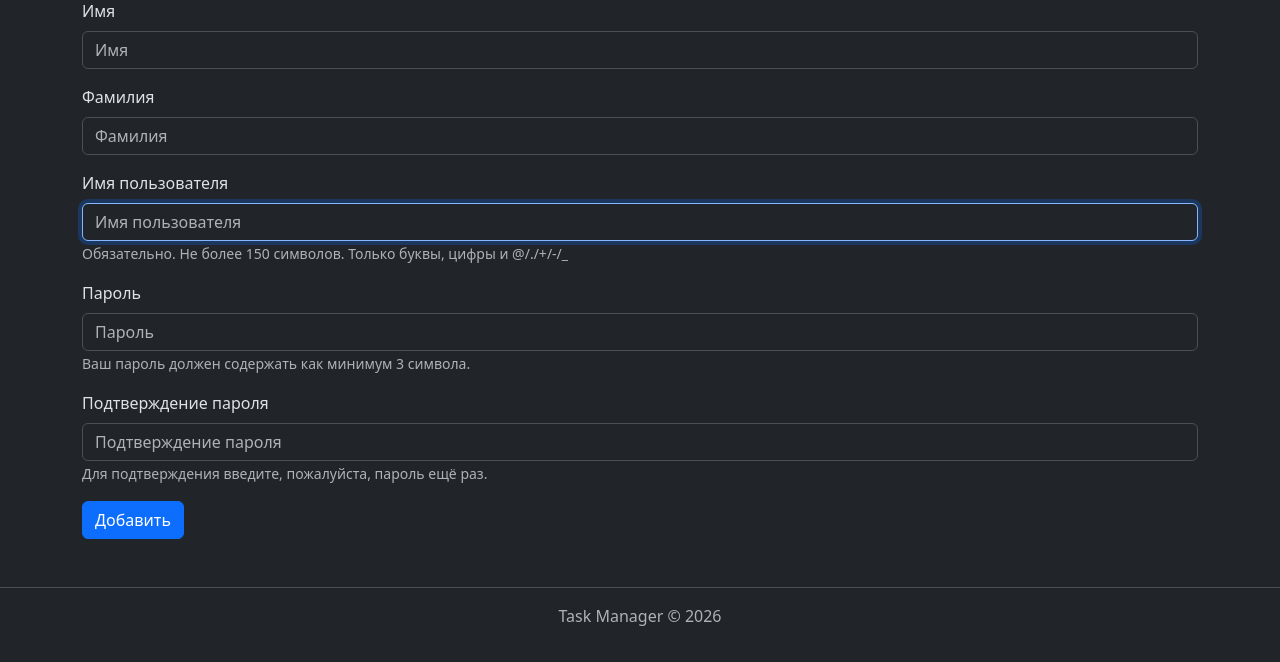
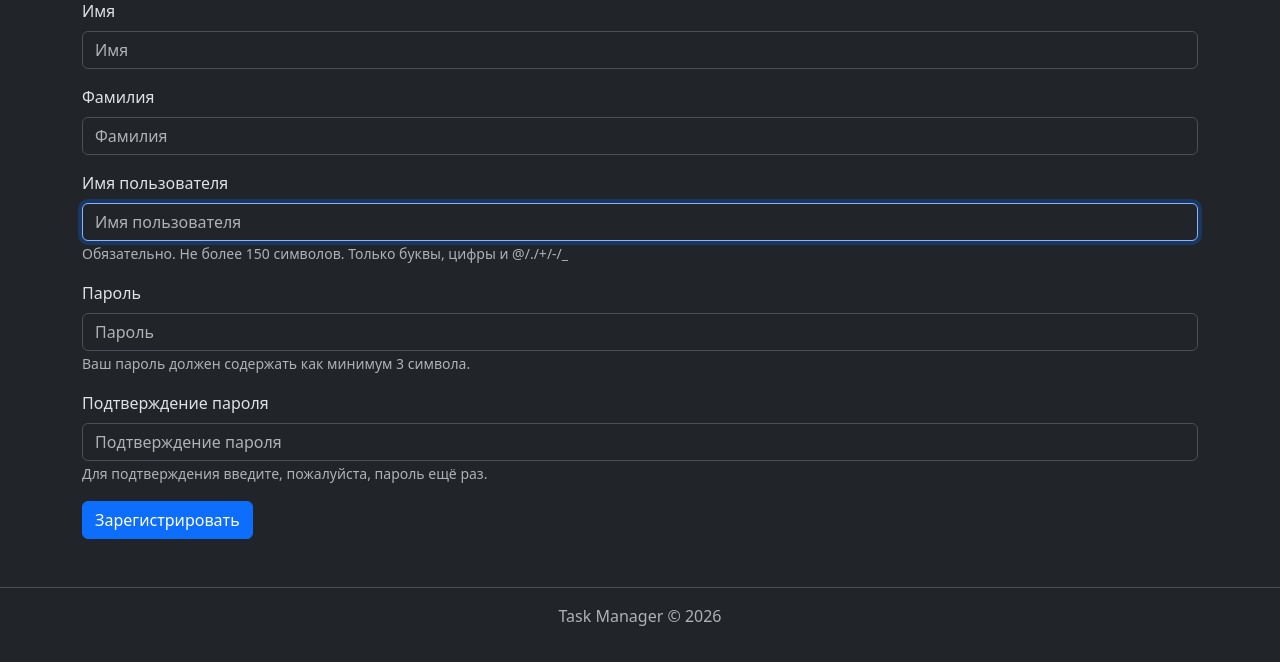
Before and after one commit to UselessHumster/python-project-52, a Django app: page /users/create/ in a window 1280 px wide. Shown: the part 138-800 px from the top of the page. Run offline with Django 5.2, Linux system fonts and the light colour scheme; some libraries are stand-ins or nearby versions.

Commit message:
make talor for hexlet

```diff
--- a/task_manager/users/templates/users/user_form.html
+++ b/task_manager/users/templates/users/user_form.html
@@ -7,6 +7,6 @@
 <form method="post">
   {% csrf_token %}
   {% bootstrap_form form %}
-  {% bootstrap_button button_type="submit" content="Добавить" %}
+  {% bootstrap_button button_type="submit" content="Зарегистрировать" %}
 </form>
 {% endblock %}
```
